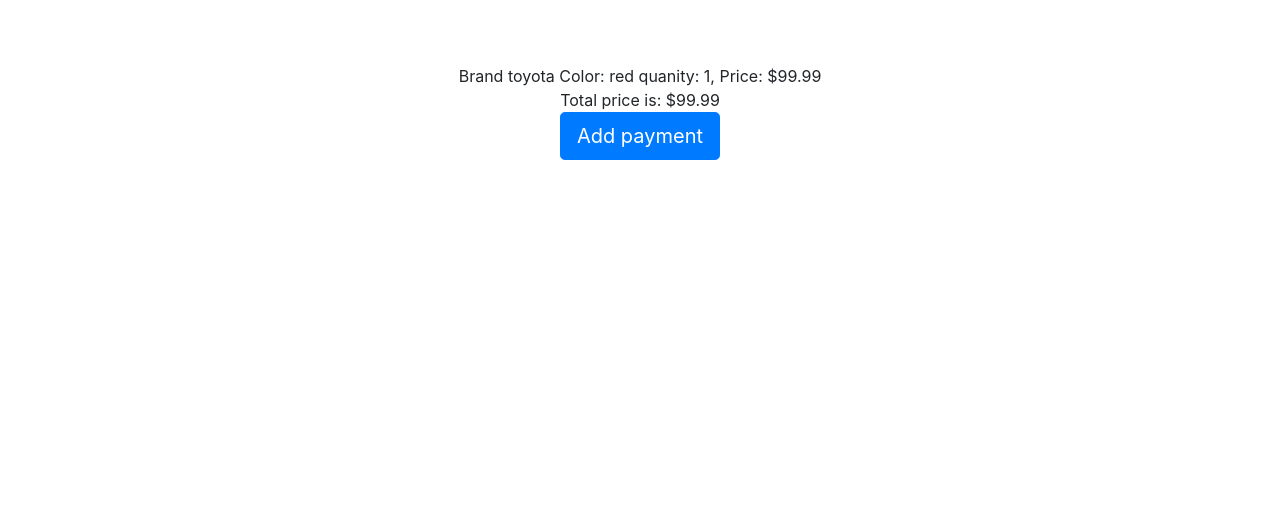
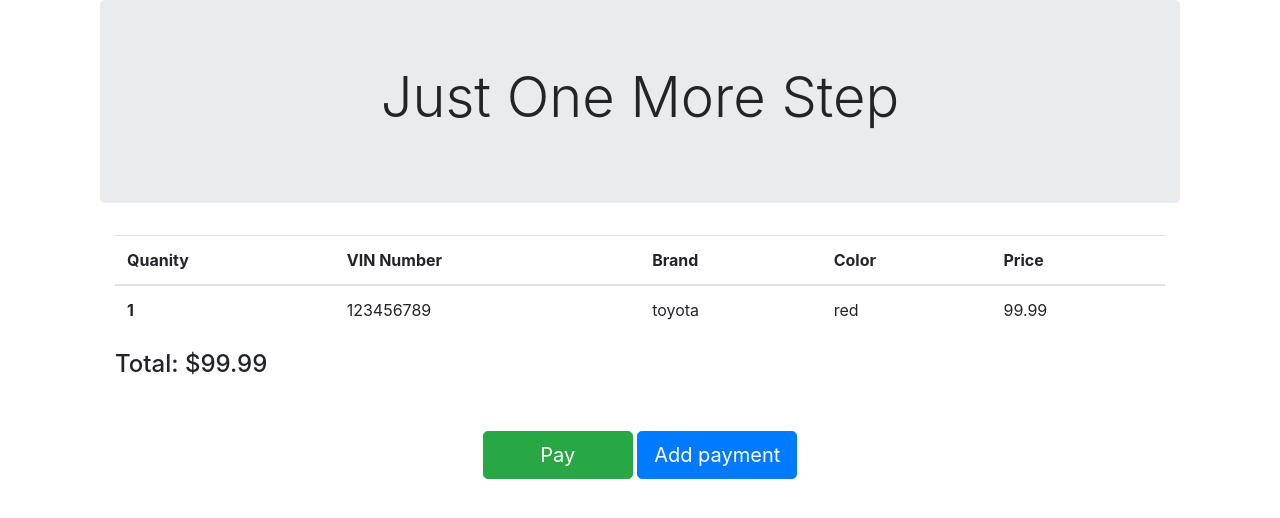
Before and after one commit to hoa-pham/car_rental, a PHP site: page /checkOut.php?vinNum=123456789 in a window 1280 px wide. Shown: the top 518 px of the page. Run offline with PHP 8.4, Linux system fonts and the light colour scheme; data comes from the database, SQL or seed files in the repository.

Commit message:
final fixed checkout

```diff
--- a/checkOut.js
+++ b/checkOut.js
@@ -3,7 +3,7 @@
 var passed =false; //use for all form
 //showing the payment form
 function formShow(){
-	console.log($('.payment'));
+	// console.log($('.payment'));
 	$('.addPayment').css('display','none');
 	$('.payment').show(700);
 }
@@ -72,7 +72,7 @@
 	else {
 		//card is not valid
 		//do something here
-		console.log("card is not valid!");
+		// console.log("card is not valid!");
 		$('#cardNum').addClass('is-invalid');
 		$('#inputMessage').html("Invalid Card Number!");
 		$('#inputMessage').css('color','red');
@@ -96,23 +96,23 @@
 			}
 			else {
 				passed = false;
-				console.log("sNum is not passed!");
+				// console.log("sNum is not passed!");
 			}
 		}
 		else{
 			passed =false;
-			console.log("exDate is not passed!");
+			// console.log("exDate is not passed!");
 		}
 	}
 	else{
 		passed = false;
-		console.log("name is not passed!");
+		// console.log("name is not passed!");
 	}
 
 	//if form passed validation
 	//then enable button
 	if(passed===true){
-		console.log("passed!")
+		// console.log("passed!")
 		$('#checkCard').removeAttr("disabled");
 	}
 
@@ -120,18 +120,25 @@
 
 function verifyCard(){
 	var cardNum = $('#cardNum').val();
-	console.log(cardNum);
+	// console.log(cardNum);
 
 	var name = $('#name').val();
-	console.log(name);
+	// console.log(name);
 
 	var exDate = $('#exDate').val();
 	console.log(exDate);
 
 	var sNum = $('#sNum').val();
-	console.log(sNum);
+	// console.log(sNum);
 }
 
  // MasterCard  51-55
  // Visa  4
  // American Expression  34 or 37
+
+//pay button event
+ function pay(){
+ 	console.log('click!');
+ 	$('div.static').css('display','none');
+ 	$('.confirm').show();
+ }
--- a/checkOut.php
+++ b/checkOut.php
@@ -8,26 +8,63 @@
 	<link rel="stylesheet" type="text/css" href="login.css">
 </head>
 <body>
-	<div class="container text-center addPayment" style="margin-top: 5%;">
 	<?php include 'server.php';
         $vin = $_GET['vinNum'];
         $vinLst = explode(',', $vin);
         $sum = 0;
         $quanity = array_count_values($vinLst);
+    ?>
 
+    <div class="container static">
+
+    	<div class="container confirm">
+			<div class="jumbotron">
+			  <h1 class="display-4 text-center">Just One More Step</h1>
+			</div>
+			<div class="container">
+				<table class="table">
+		  <thead>
+		    <tr>
+		      	<th scope="col">Quanity</th>
+		      	<th scope="col">VIN Number</th>
+		      	<th scope="col">Brand</th>
+		      	<th scope="col">Color</th>
+		      	<th scope="col">Price</th>
+		    </tr>
+		  </thead>
+		  <tbody>
+		  	<?php
+	        //loop through and get prices
 	        foreach ($quanity as $key => $value) {
 	            $price = getOne($conn, "select * from cars where vinNum = $key", "carPrice");
-            $name = getOne($conn, "select * from cars where vinNum = $key", "manufactor");
+	            $brand = getOne($conn, "select * from cars where vinNum = $key", "manufactor");
 	            $color = getOne($conn, "select * from cars where vinNum = $key", "color");
-            echo "Brand " . $name . " Color: " . $color . " quanity: " . $value . ", Price: $" . $price * $value . "<br>";
+	            // echo "Brand " . $brand . " Color: " . $color . " quanity: " . $value . ", Price: $" . $price * $value . "<br>";
 	            $sum = $sum + ($price * $value);
+	       ?>
+		    <tr>
+		      <th scope="row"><?php echo $value;?></th>
+		      <td><?php echo $key;?></td>
+		      <td><?php echo $brand;?></td>
+		      <td><?php echo $color;?></td>
+		      <td><?php echo $price;?></td>
+		    </tr>
+		    </tbody>
+		    <?php
 	        	}
+	    	?>
+		</table>
+		  <h4 >Total:  $<?php echo $sum?></h4>
 
-        echo "Total price is: $" . $sum . "<br>";
-
-    ?>
+		 <div class="container text-center addPayment" style="margin-top: 5%;">
+			<button class="btn btn-lg btn-success" onclick="pay()" style="width: 150px;">Pay</button>
 			<button class="btn btn-lg btn-primary" onclick="formShow()">Add payment</button>
 		</div>
+			</div>
+		</div>
+    </div>
+
+
 
 
 	<div class="container text-center form payment" style="display: none;">
@@ -72,6 +109,19 @@
 			<button type="submit" class="btn btn-primary" id="checkCard" disabled onclick="verifyCard()">Use This Card</button>
 		</form>
 	</div>
+<!-- style="display: none;" -->
+	<div class="container confirm" style="display: none;">
+		<div class="jumbotron">
+		  <h1 class="display-4">Thanks for your purchase!</h1>
+		  <p class="lead">We'll send you a comfirmation email!</p>
+		  <hr class="my-4">
+		  <div class="text-center">
+		  	<a class="btn btn-primary btn-lg" href="home.php" role="button">Back to Home</a>
+		  </div>
+		  </p>
+		</div>
+	</div>
+
 	<!-- jquery -->
 	<script src="https://code.jquery.com/jquery-3.3.1.min.js" crossorigin="anonymous"></script>
 	<script type="text/javascript" src="checkOut.js"></script>
--- a/server.php
+++ b/server.php
@@ -2,10 +2,10 @@
     $servername = "localhost";
     //administrator
     //vutran
-	$username = "administrator";
+	$username = "vutran";
 	//very_strong_password
 	//Trancongvuit123
-	$password = "very_strong_password";
+	$password = "Trancongvuit123";
 	$DB = "rentalCar";
 
 	//creat connection
@@ -61,8 +61,8 @@
 	function getOne($conn,$query,$keyName){
 		$keyValue;
 		$result = $conn->query($query);
-		if($result) echo "<script>console.log('DB connected successfully!')</script>";
-		else echo "<script>console.log('Error: " .mysqli_error($conn)."')</script>";
+		// if($result) echo "<script>console.log('DB connected successfully!')</script>";
+		// else echo "<script>console.log('Error: " .mysqli_error($conn)."')</script>";
 
 		if ($result->num_rows > 0) {
 		    // output data of each row
@@ -73,8 +73,8 @@
 		    		$keyValue = "Error: Check Your Key!";
 			    }
 			    else{
-			    	echo "<script>console.log('" .$i ."')</script>";
-			    	echo "<script>console.log('".$keyName .":  " . $row[$keyName] ."')</script>";
+			    	// echo "<script>console.log('" .$i ."')</script>";
+			    	// echo "<script>console.log('".$keyName .":  " . $row[$keyName] ."')</script>";
 			        $i++;
 			        $keyValue = $row[$keyName];
 			    }
```
Lines whose indentation alone changed are shown as unchanged.
